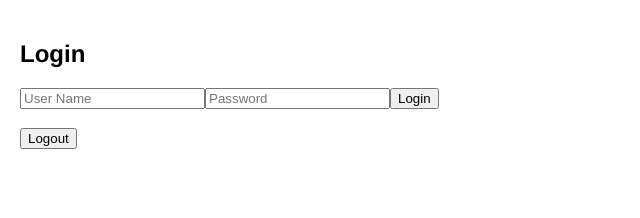
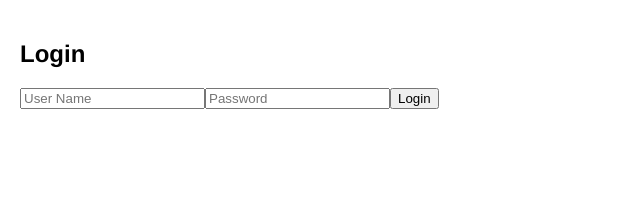
Before and after one commit to GertMadsen/CA3, a React (Create React App) app in the folder Web Client/: page / in a window 1280 px wide. Shown: the top 218 px of the page, without its empty margins (0-640 px from the left). Built offline with nearby package versions, Linux system fonts and the light colour scheme.

Commit message:
logout button moved

```diff
--- a/Web Client/src/App.js
+++ b/Web Client/src/App.js
@@ -157,11 +157,11 @@ class App extends Component {
                 <Route component={NoMatch} />
               </Switch>
             </Router>
+            <button onClick={this.logout}>Logout</button>
 
           </div>)}
 
         <h3>{this.state.loginError} </h3>
-        <button onClick={this.logout}>Logout</button>
 
       </div>
     )
```
